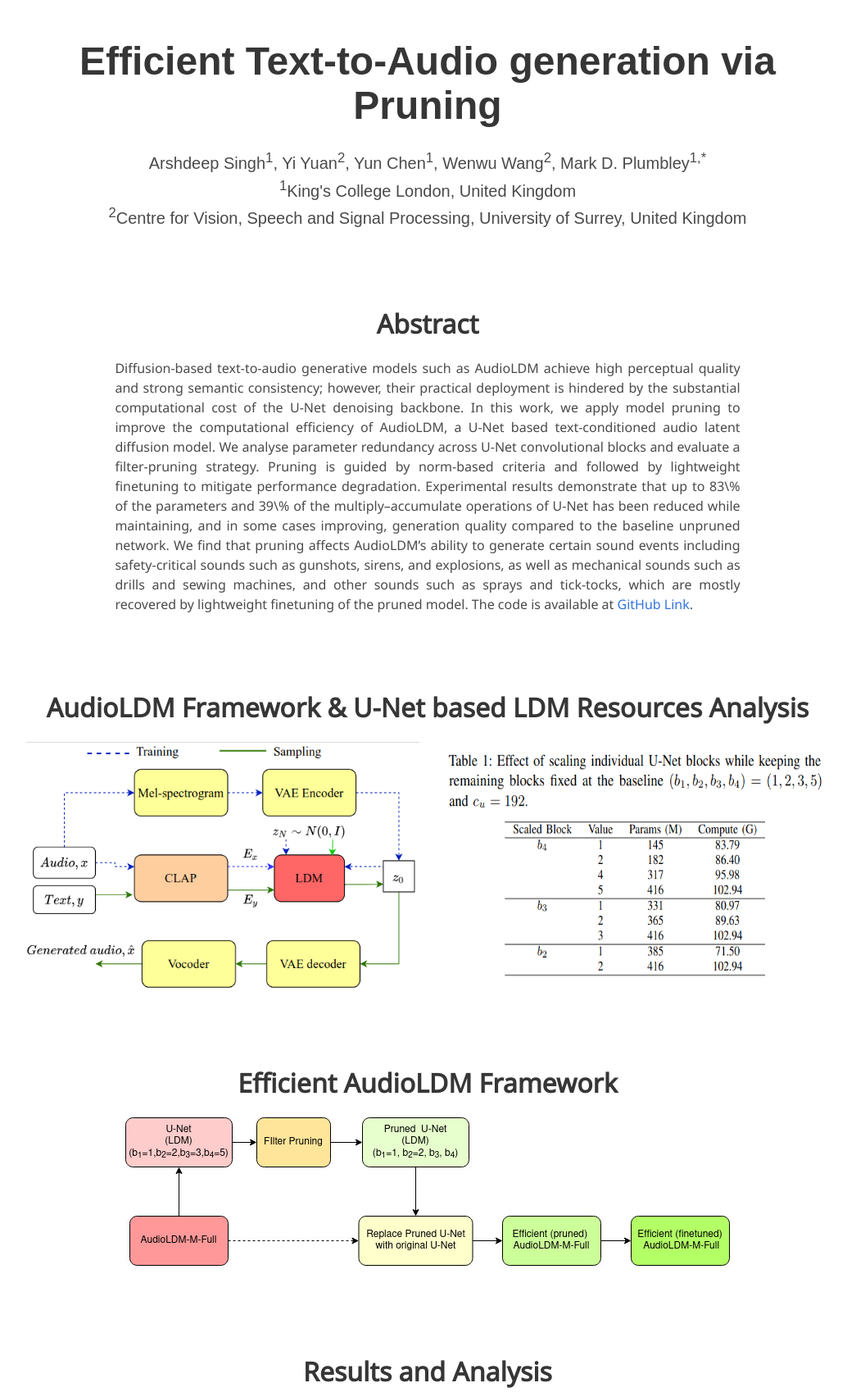
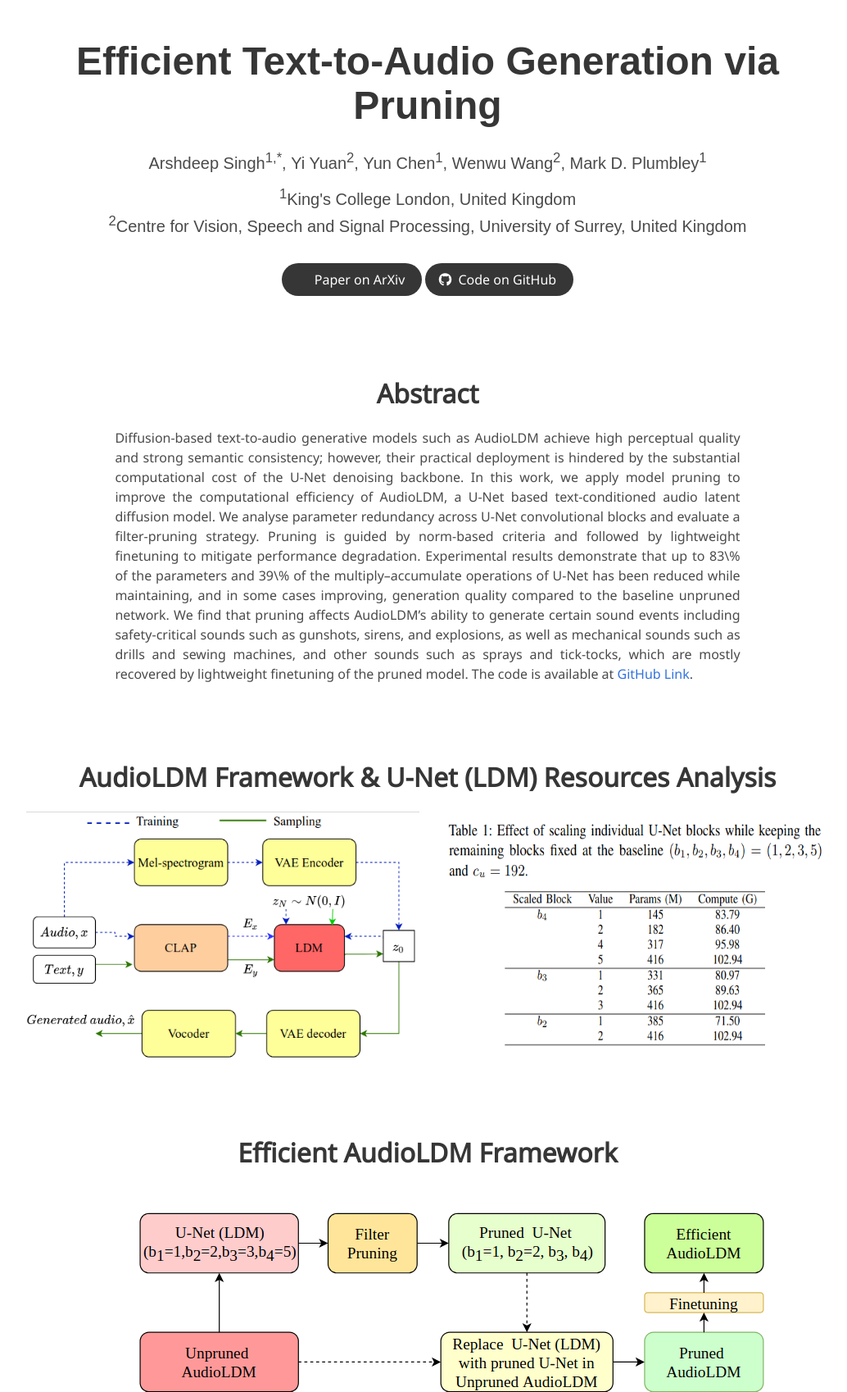
Before and after one commit to Arshdeep-Singh-Boparai/EfficientAudioLDM, a plain HTML site: page index.html in a window 1280 px wide. Shown: the top 1698 px of the page at 82% size, without its empty margins (118-1152 px from the left). Drawn offline with nearby package versions, Linux system fonts and the light colour scheme; some icons are missing; a web font is replaced by a local one.

Commit message:
audio examples commit

```diff
--- a/index.html
+++ b/index.html
@@ -48,27 +48,87 @@
     <div class="container is-max-desktop">
       <div class="columns is-centered">
         <div class="column has-text-centered">
-          <h1 class="title is-1 publication-title">Efficient Text-to-Audio generation via Pruning</h1>
+
+          <h1 class="title is-1 publication-title">
+            Efficient Text-to-Audio Generation via Pruning
+          </h1>
+
           <div class="is-size-5 publication-authors">
-           <span class="author-block">
-              <p>Arshdeep Singh<sup>1</sup>, Yi Yuan<sup>2</sup>,
-                Yun Chen<sup>1</sup>,
-                Wenwu Wang<sup>2</sup>,
-                Mark D. Plumbley<sup>1,*</sup></p>
+            <span class="author-block">
+              Arshdeep Singh<sup>1,*</sup>,
+            </span>
+            <span class="author-block">
+              Yi Yuan<sup>2</sup>,
+            </span>
+            <span class="author-block">
+              Yun Chen<sup>1</sup>,
+            </span>
+            <span class="author-block">
+              Wenwu Wang<sup>2</sup>,
+            </span>
+            <span class="author-block">
+              Mark D. Plumbley<sup>1</sup>
+            </span>
+          </div>
+
+          <div class="is-size-5 publication-authors" style="margin-top:10px;">
+            <span class="author-block">
+              <sup>1</sup>King's College London, United Kingdom
+            </span><br>
+            <span class="author-block">
+              <sup>2</sup>Centre for Vision, Speech and Signal Processing, University of Surrey, United Kingdom
+            </span><br>
+
+          </div>
+
+          <!-- Links -->
+          <div class="publication-links" style="margin-top:25px;">
+
+            <!-- Paper -->
+            <span class="link-block">
+              <a href="https://arxiv.org/abs/XXXX.XXXXX"
+                 target="_blank"
+                 class="external-link button is-normal is-rounded is-dark">
+                <span class="icon">
+                  <i class="ai ai-arxiv"></i>
+                </span>
+                <span>Paper on ArXiv</span>
+              </a>
             </span>
 
-            <div class="is-size-5 publication-authors">
-              <p><sup>1</sup>King's College London, United Kingdom</p>
-              <p><sup>2</sup>Centre for Vision, Speech and Signal Processing, University of Surrey, United Kingdom</p>
-            </div>
+            <!-- GitHub -->
+            <span class="link-block">
+              <a href="https://github.com/Arshdeep-Singh-Boparai/PruningAudioLDM.git"
+                 target="_blank"
+                 class="external-link button is-normal is-rounded is-dark">
+                <span class="icon">
+                  <i class="fab fa-github"></i>
+                </span>
+                <span>Code on GitHub</span>
+              </a>
+            </span>
+
+            <!-- Optional Hugging Face -->
+            <!--
+            <span class="link-block">
+              <a href="https://huggingface.co/spaces/..."
+                 target="_blank"
+                 class="external-link button is-normal is-rounded is-dark">
+                <span class="icon">
+                  <img src="static/images/hf-logo.svg" style="height:1em;">
+                </span>
+                <span>Hugging Face Space</span>
+              </a>
+            </span>
+            -->
 
           </div>
+
         </div>
       </div>
     </div>
   </div>
 </section>
-
 
 
 
@@ -96,7 +156,7 @@
 
 <section class="section">
   <div class="container is-max-desktop has-text-centered">
-    <h2 class="title is-3">AudioLDM Framework & U-Net based LDM Resources Analysis</h2>
+    <h2 class="title is-3">AudioLDM Framework & U-Net (LDM) Resources Analysis</h2>
 
     <div style="display:flex; justify-content:center; gap:20px;">
 
@@ -118,7 +178,7 @@
 
     <!-- Image 1 -->
     <figure>
-      <img src="./static/image/pruning_framework.jpg" alt="Framework Overview" style="max-width: 100%;">
+      <img src="./static/image/pruning_framework1.png" alt="Framework Overview" style="max-width: 100%;">
       <figcaption style="margin-top: 0.5em;"></figcaption>
     </figure>
 </section>
@@ -129,10 +189,10 @@
 
     <!-- First row -->
     <div style="display:flex; justify-content:center; gap:20px; margin-bottom:20px;">
-      <img src="./static/image/delta_figure.png"
+      <img src="./static/image/delta_figure1.png"
            style="width:45%;">
 
-      <img src="./static/image/scatter_plot.png"
+      <img src="./static/image/scatter_plot1.png"
            style="width:45%;">
     </div>
 
@@ -141,7 +201,7 @@
       <img src="./static/image/Table_events.png"
            style="width:45%;">
 
-      <img src="./static/image/bar_plot.png"
+      <img src="./static/image/bar_plot1.png"
            style="width:45%;">
     </div>
 
@@ -277,8 +337,30 @@
 
 
 
+<section class="section" id="acknowledgments">
+  <div class="container is-max-desktop">
+    <div class="columns is-centered">
+      <div class="column">
+        <h2 class="title is-3">Acknowledgments</h2>
 
+        <div class="content has-text-justified">
+          <p>
+            This work was supported by the
+            <b>Engineering and Physical Sciences Research Council (EPSRC)</b>
+            under Grant <b>EP/Y028805/1</b>.
+          </p>
 
+          <p>
+            For the purpose of Open Access, the authors have applied a
+            <b>Creative Commons Attribution (CC BY)</b> licence to any
+            Author Accepted Manuscript arising from this submission.
+          </p>
+        </div>
+
+      </div>
+    </div>
+  </div>
+</section>
 
 <footer class="footer">
   <div class="container">
```
Also changed, not shown: static/image/bar_plot.png (deleted), static/image/bar_plot1.png (added), static/image/delta_figure.png (deleted), static/image/delta_figure1.png (added), static/image/pipeline.png (deleted), static/image/pruning_framework.jpg (deleted), static/image/pruning_framework1.png (added), static/image/scatter_plot.png (deleted), static/image/scatter_plot1.png (added), static/image/spectrogram.png (added).
